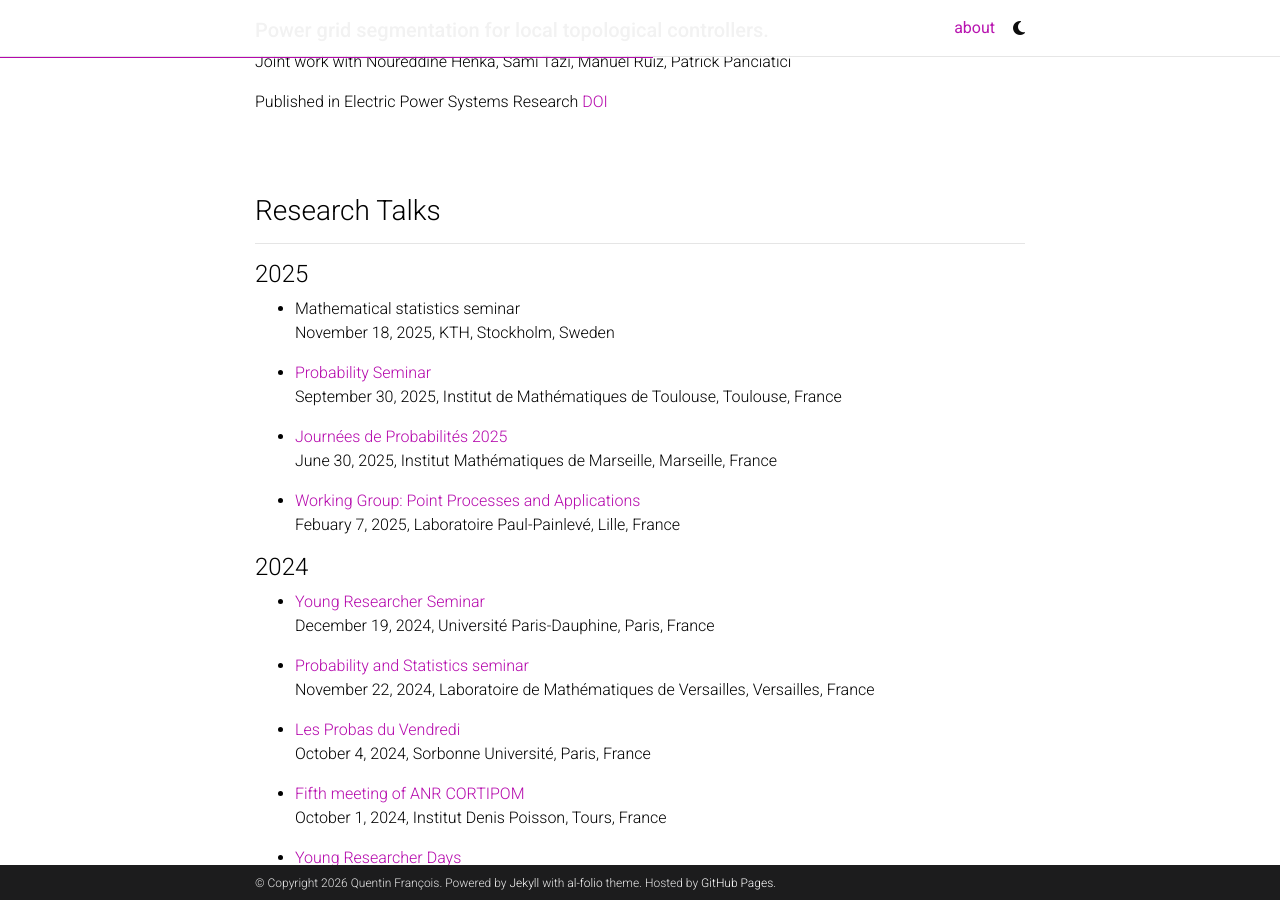
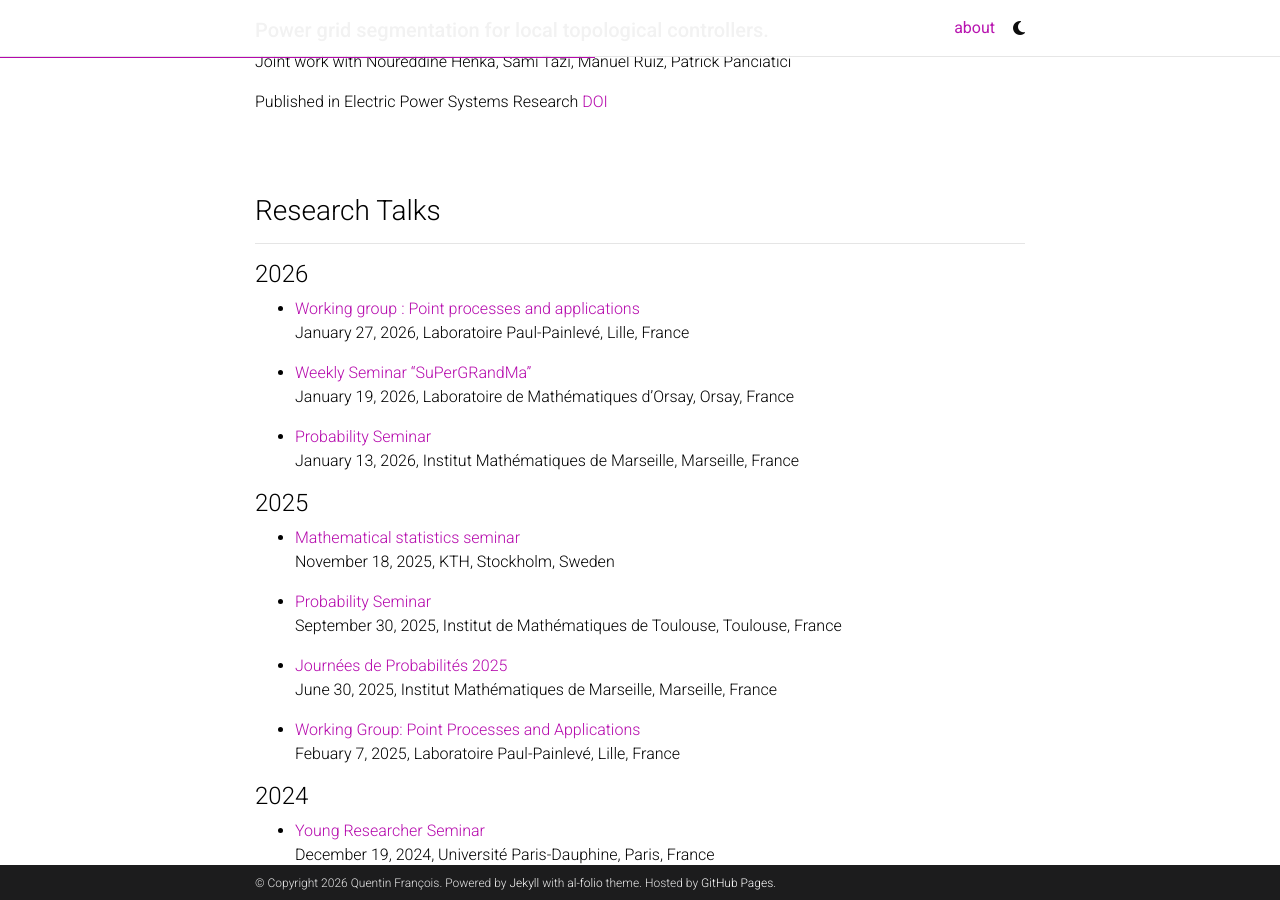
Before and after one commit to qufrancois/qufrancois.github.io, a Jekyll site: the page built from _pages/about.md, in a window 1280 px wide and 900 px high, scrolled down 1195 px. Built offline with Jekyll 4.4.1, drawn with Linux system fonts in a browser that asks for light colours; full-size pictures stand in for the smaller copies a plugin makes; comment, search, counter and statistics services are not loaded; a style sheet for code colours, icons or effects is not loaded.

Commit message:
Added new talks

```diff
--- a/_pages/about.md
+++ b/_pages/about.md
@@ -86,9 +86,23 @@ Published in Electric Power Systems Research [DOI](https://doi.org/10.1016/j.eps
 ### Research Talks
 ---
 
+#### 2026
+
+- [Working group : Point processes and applications](https://math.univ-lille.fr/agenda/groupes-de-travail)
+ <br>
+January 27, 2026, Laboratoire Paul-Painlevé, Lille, France
+
+- [Weekly Seminar “SuPerGRandMa”](https://docs.google.com/document/d/e/2PACX-1vQVPOVu9_m0ZcUk9QBKxGeH7SrgwWmxFwzepyrQceCkKG8T1W3nx_oOVlIMSS71MhiVqn7ui6I0Nxa4/pub)
+ <br>
+January 19, 2026, Laboratoire de Mathématiques d'Orsay, Orsay, France
+
+- [Probability Seminar](https://www.i2m.univ-amu.fr/evenements/tba-266/)
+ <br>
+January 13, 2026, Institut Mathématiques de Marseille, Marseille, France
+
 #### 2025
 
-- Mathematical statistics seminar
+- [Mathematical statistics seminar](https://www.math-stockholm.se/en/kalender/matstat)
  <br>
 November 18, 2025, KTH, Stockholm, Sweden
 
```
